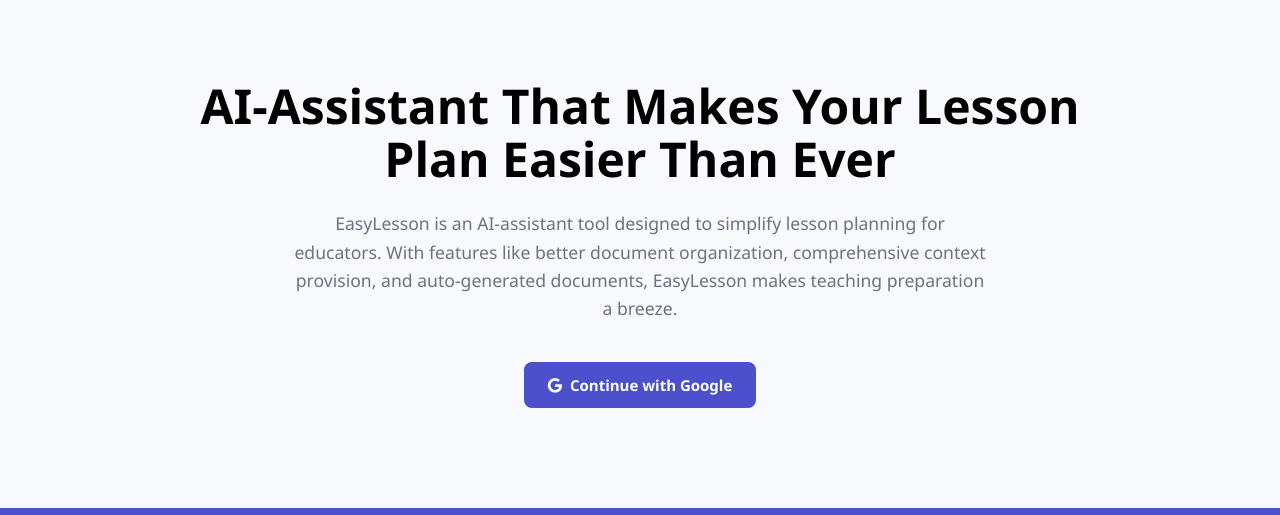
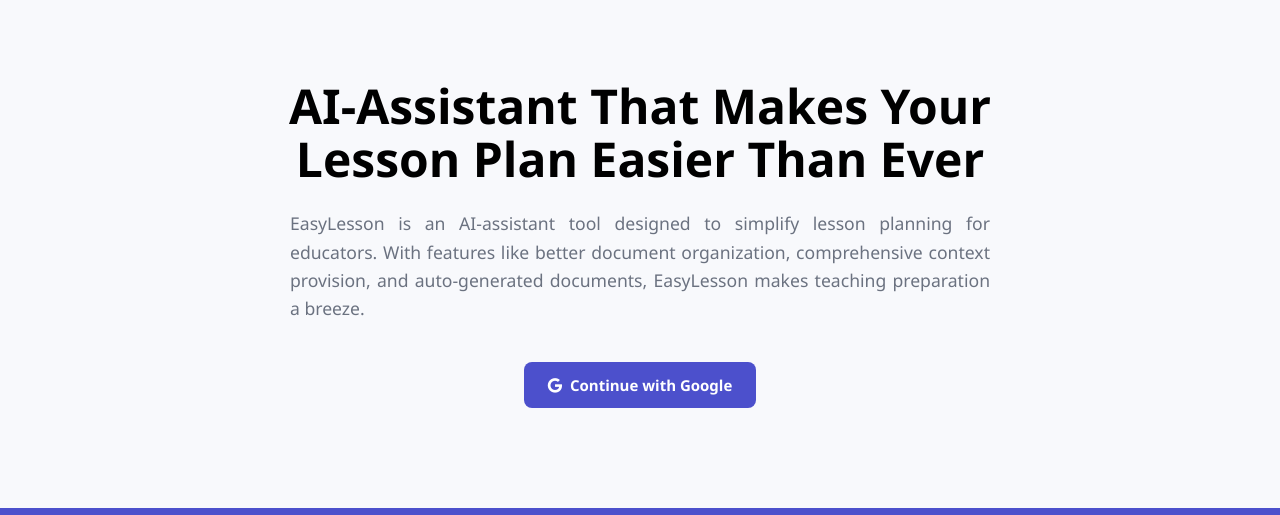
Before and after one commit to minhtrietcancode/easylessonplan, a Python web app: template frontend/templates/index.html in a window 1280 px wide. Shown: the part 69-584 px from the top of the page. Run offline with Jinja, Linux system fonts and the light colour scheme; the template is opened without the code that fills it, so the values that code supplies are empty.

Commit message:
realign text for better visualization

```diff
--- a/frontend/static/index.css
+++ b/frontend/static/index.css
@@ -140,7 +140,7 @@ header {
 
 /* Hero Section */
 .hero {
-    text-align: center;
+    text-align: justify;
     padding: 80px 0 100px 0; /* Reduced padding */
     background: #f8f9fc;
 }
@@ -151,7 +151,7 @@ header {
     margin-bottom: 1.5rem;
     color: #000000;
     line-height: 1.1;
-    max-width: 900px;
+    max-width: 750px;
     margin-left: auto;
     margin-right: auto;
     text-align: center; /* Explicitly center align for consistency */
@@ -355,7 +355,7 @@ footer {
 
     .about-content {
         grid-template-columns: 1fr;
-        text-align: center;
+        text-align: left;
         gap: 2rem;
     }
 
```
